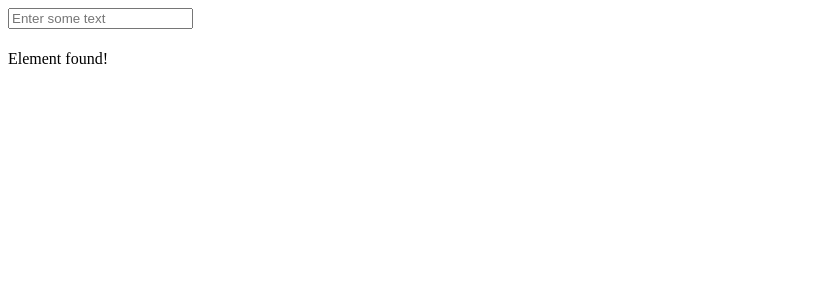
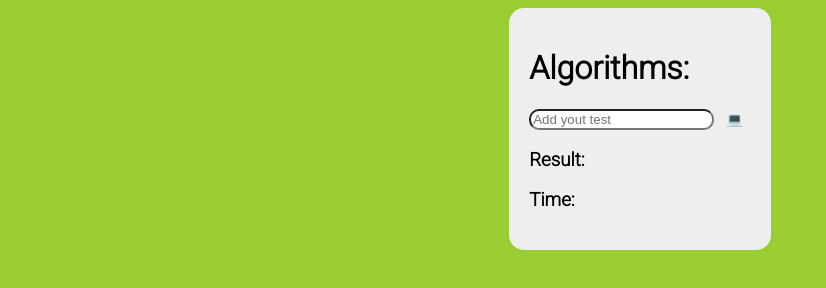
Before and after one commit to holasoymalva/guia-de-algoritmos-y-estructuras-de-datos, a plain HTML site: page javascript/01-Interactive-Notes.html in a window 1280 px wide. Shown: the whole page, without its empty margins (0-826 px from the left). Drawn offline with Linux system fonts and the light colour scheme.

Commit message:
Change Algorithms to Interactive notes

```diff
--- a/javascript/01-algorithms.html
+++ b/javascript/01-Interactive-Notes.html
@@ -4,15 +4,52 @@
         <meta charset="UTF-8">
         <meta name="viewport" content="width=device-width, initial-scale=1.0">
         <meta http-equiv="X-UA-Compatible" content="ie=edge">
-        <title>Document</title>
+        <link href="https://fonts.googleapis.com/css2?family=Roboto:wght@300&display=swap" rel="stylesheet">
+        <title>Interactive Notes</title>
+        <style>
+            body{
+                background-color: yellowgreen;
+            }
+            .container{
+                margin: auto;
+                display: flex;
+                top: 50%;
+                align-items: center;
+                justify-content: center;
+                font-family: 'Roboto', sans-serif;
+            }
+            .card{
+                padding: 20px;
+                background-color: #eee;
+                border-radius: 15px;
+            }
+            .card__input{
+                border-radius: 10px;
+            }
+            .card__button{
+                border-color: transparent;
+            }
+            #result{
+                color: tomato;
+            }
+        </style>
     </head>
     <body>
-            <input placeholder="Enter some text" name="name"/>
-            <p id="log"></p>
-            <h1 id="search_algorithms"></h1>
+        <div class="container">
+            <div class="card">
+                <h1 class="card__title">Algorithms: </h1>
+                <input type="text" placeholder="Add yout test" id="input" class="card__input">
+                <button class="card__button" onclick="processing()">💻</button>
+                <h3>
+                    Result: <span id="result"></span>
+                </h3>
+                <h3>
+                    Time: <span id="timeTook"></span>
+                </h3>
+            </div>
+        </div>
     </body>
     <script>
-
         // How to solve a problem ?
 
         // Problem Solving Patterns
@@ -37,9 +74,11 @@
 
         }
         let value = 3;
-        if (binarySearch(Stack, value))
-            document.write("Element found!<br>");
-        else document.write("Element not found!<br>");
+        // if (binarySearch(Stack, value))
+        //     document.write("Element found!<br>");
+        // else document.write("Element not found!<br>");
+
+
         // Data Structures
 
 
```
